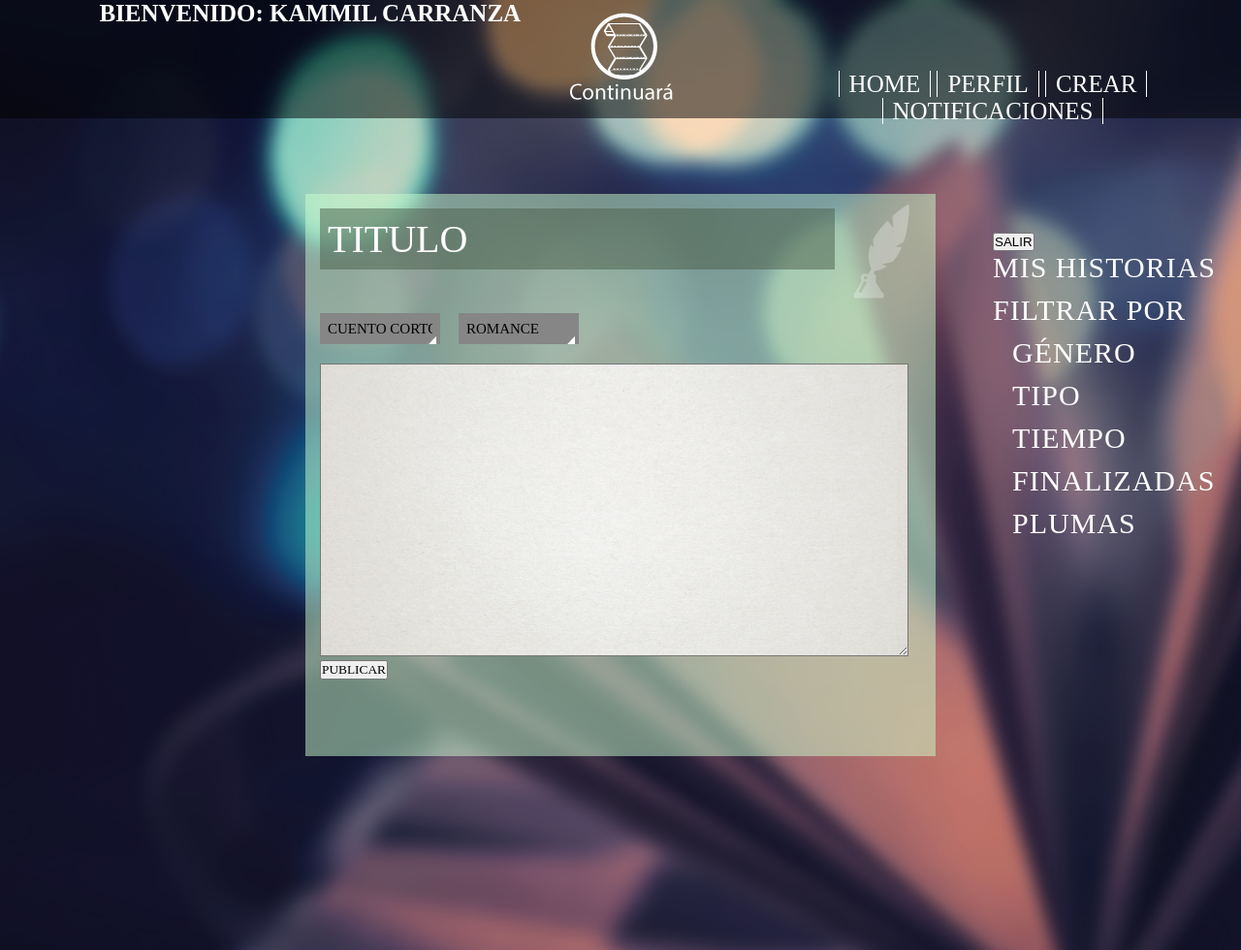
After one commit to Amitolottle/Final_web, a PHP site: page /crear.php in a window 1280 px wide. The commit adds this page. Shown: the whole page at 97% size. Run offline with PHP 8.4, Linux system fonts and the light colour scheme.

Commit message:
codigo conjunto paula ramon

```diff
--- /dev/null
+++ b/www/crear.php
@@ -0,0 +1,60 @@
+<!DOCTYPE html>
+<html>
+	<head>
+		<title>Crear</title>
+		<link rel="stylesheet" href="css/styles.css" />
+		<meta charset="utf-8">
+		<meta name= "viewport" content="width=device-width">
+	</head>
+	<body>
+		<header id='cabecera'>
+			<h1>BIENVENIDO: KAMMIL CARRANZA</h1>
+			<img src= "img/logo.png">
+			<nav>
+				<ul>
+					<li>HOME</li>
+					<li>PERFIL</li>
+					<li>CREAR</li>
+					<li>NOTIFICACIONES</li>
+				</ul>
+			</nav>
+		</header>
+		<section id='crear'>
+			<form>
+				<img id='pluma' src= "img/pluma.png">
+				<input type="text" name="titulo" value="TITULO">
+				<select name = "TIPO DE HISTORIA">
+					<option value = "cueto corto">CUENTO CORTO</option>
+					<option value = "cueto medio">CUENTO MEDIO</option>
+					<option value = "cueto largo">CUENTO LARGO</option>
+					<option value = "continuara">CONTINUARÁ</option>
+				</select>
+				<select name = "CATEGORIA">
+					<option value = "romance">ROMANCE</option>
+					<option value = "ficcion">FICCIÓN</option>
+					<option value = "comedia">COMEDOA</option>
+					<option value = "drama">DRAMA</option>
+					<option value = "fantasia">FANTASIA</option>
+					<option value = "horror">HORROR</option>
+					<option value = "improvisar">IMPROVISAR</option>
+				</select>
+				<textarea></textarea>
+				<input type="button" value="PUBLICAR">
+			</form>
+		</section>
+		<aside id='barraLateral'>
+			<input type="button" value="SALIR">
+			<ul class='filtro1'>
+				<li class='filtro1'>MIS HISTORIAS</li>
+				<li class='filtro1'>FILTRAR POR</li>
+					<ul class='filtro2'>
+						<li class='filtro2'>GÉNERO</li>
+						<li class='filtro2'>TIPO</li>
+						<li class='filtro2'>TIEMPO</li>
+						<li class='filtro2'>FINALIZADAS</li>
+						<li class='filtro2'>PLUMAS</li>
+					</ul>
+			</ul>
+		</aside>
+	</body>
+</html>
--- a/www/css/styles.css
+++ b/www/css/styles.css
@@ -24,10 +24,36 @@
     font-style: normal;
 }
 
+body{
+	 background-image: url('../img/fondo.png');
+	 margin: 0px;
+	 font-family: Bebas Neue;
+}
+header{
+	background: rgba(0, 0, 0, .5);
+	left: 0;
+	position: fixed;
+	text-align: center;
+	top: 0;
+	width: 100%;
+	z-index: 3;
+}
 
-
+#login_body{
+background-image: none;
+background: white;
+}
+#login_body header{
+	left: inherit;
+	position: inherit;
+	top: inherit;
+}
 /*Index home login*/
 #login_header{
+	left: inherit;
+	position: inherit;
+	text-align: inherit;
+	top: inherit;
 	background-image: url("../img/fondo_1_log.png");
 	background-repeat: no-repeat;
 	background-size: 100%;
@@ -165,7 +191,7 @@
 	width: 100%;
 }
 
-#login_conten section{
+#login_conten #contenSection{
 	padding: 2.5% 10%;
 }
 #ultima_historia{
@@ -208,6 +234,9 @@
 	margin-left: 10%;
 	vertical-align: top;
 	width: 30%;
+	left: inherit;
+	position: inherit;
+	top: inherit;
 }
 #form_login{
 	background-image: url("../img/fondo_log_form.png");
@@ -267,3 +296,116 @@
 }
 /*-------------------FIN ASIDER---------------------------*/
 /*-----------------FIN CONTENIDO--------------------------*/
+
+/**--------------------------FIN LOGIN SS-------------------------------**/
+
+#cabecera h1{
+	color: white;
+	display: inline;
+	font-size: 25px;
+	position: absolute;
+	left: 8%;
+}
+#cabecera img{
+	display: inline;
+}
+#cabecera nav{
+	color: white;
+	display: inline;
+	font-size: 25px;
+	left: 60%;
+	position: absolute;
+	top: 60%;
+	}
+#cabecera ul{
+	display: inline;
+}
+#cabecera li{
+	border-left: 1px solid white;
+	border-right: 1px solid white;
+	display: inline;
+	padding-left: 10px;
+	padding-right: 10px;
+}
+
+/**------------CUADRO PRINCIPAL----------------*/
+section{
+	background: rgba(204, 255, 207, .5);
+	width: 620px;
+	height: 550px;
+	padding: 15px;
+	position: relative;
+	margin: 200px auto;
+}
+/**------------FIN CUADRO PRINCIPAL----------------*/
+#crear input{
+	font-family: Bebas Neue;
+}
+#crear input[type="text"]{
+	appearance: none;
+	background: rgba(75, 94, 75, .5);
+	border: none;
+	color: white;
+	font-size: 40px;
+	margin-bottom: 45px;
+	padding: 8px;
+	width: 83%;
+}
+#crear #pluma{
+	left: 82%;
+	position: absolute;
+	top: 0%;
+	margin-bottom: 45px;
+}
+#crear select{
+	-webkit-appearance: none;
+	background-image: url('../img/seleccionar.png');
+	border: none;
+	border-radius: 0px;
+	font-family: Bebas Neue;
+	font-size: 15px;
+	margin-right: 15px;
+	padding: 8px;
+	width: 20%;
+}
+#crear option{
+	-webkit-appearance: none;
+	border: none;
+	border-radius: 0px;
+	background-color: red;
+}
+#crear textarea{
+	background-image: url('../img/textura1.png');
+	height: 300px;
+	margin-top: 20px;
+	width: 605px;
+}
+#crear input [type="button"]{
+	border: none;
+	border-radius: 0px;
+	font-family: Bebas Neue;
+	background: rgba(0, 0, 0, .5);
+}
+/**------------ASIDE PRINCIPAL----------------*/
+aside{
+	left: 80%;
+	position: fixed;
+	top: 30%;
+}
+/**------------FIN ASIDE PRINCIPAL----------------*/
+#barraLateral .filtro1{
+	color: white;
+	display: block;
+	font-size: 30px;
+	letter-spacing:1px;
+	margin-bottom: 10px;
+	padding-left: 0px;
+}
+#barraLateral .filtro2{
+	color: white;
+	display: block;
+	font-size: 30px;
+	letter-spacing:1px;
+	margin-bottom: 10px;
+	padding-left: 10px;
+}
```
Also changed, not shown: www/index.php (+5 -5 lines), www/perfil.php (added, +70 -0 lines), www/visualizacion.php (added, +86 -0 lines), www/img/fondo.png (added), www/img/logo.png, www/img/logo_log.png (added), www/img/pluma.png (added), www/img/seleccionar.png (added), www/img/textura1.png (added).
